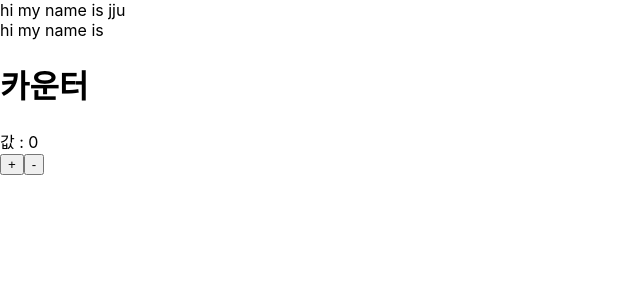
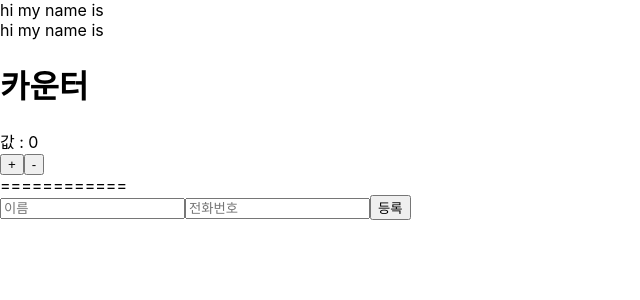
Before and after one commit to hjur/hello_react, a React (Create React App) app: page / in a window 1280 px wide. Shown: the top 300 px of the page, without its empty margins (0-640 px from the left). Built offline with nearby package versions, Linux system fonts and the light colour scheme.

Commit message:
간단 전화번호부

```diff
--- a/src/App.js
+++ b/src/App.js
@@ -1,14 +1,25 @@
 import React, { Component, Fragment } from 'react';
 import MyName from './MyName';
 import Counter from './Counter';
+import PhoneForm from './components/PhoneForm';
 
 class App extends Component{
+  state={
+    info:''
+  }
+  handleCreate = (data) => {
+    this.setState({
+      info:`${data.name} and phone number is ${data.phone}`
+    })
+  }
   render() {
     return(
       <Fragment>
-        <MyName name="jju"></MyName>
+        <MyName name={this.state.info}></MyName>
         <MyName></MyName>
         <Counter></Counter>
+        <div>============</div>
+        <PhoneForm onCreate={this.handleCreate}></PhoneForm>
       </Fragment>
     )
   }
--- /dev/null
+++ b/src/components/PhoneForm.js
@@ -0,0 +1,48 @@
+import React, {Component} from 'react';
+
+class PhoneForm extends Component {
+    state={
+        name:'',
+        phone:''
+    }
+    handleChange = (e) => {
+        this.setState({
+            [e.target.name]: e.target.value
+        })
+    }
+
+    handleSubmit = (e) => {
+        e.preventDefault();
+        // 부모에게 전달
+        this.props.onCreate(this.state);
+        // 초기화
+        this.setState({
+            name:'',
+            phone:''
+        })
+    }
+    render(){
+        return(
+            <form onSubmit={this.handleSubmit}>
+                <input
+                placeholder="이름"
+                value={this.state.name}
+                onChange={this.handleChange}
+                name="name"
+                >
+                </input>
+                <input
+                placeholder="전화번호"
+                value={this.state.phone}
+                onChange={this.handleChange}
+                name="phone"
+                >
+                </input>
+                {/* <div>{this.state.name} : {this.state.phone}</div> */}
+                <button type="submit">등록</button>
+            </form>
+        );
+    }
+}
+
+export default PhoneForm;
```
